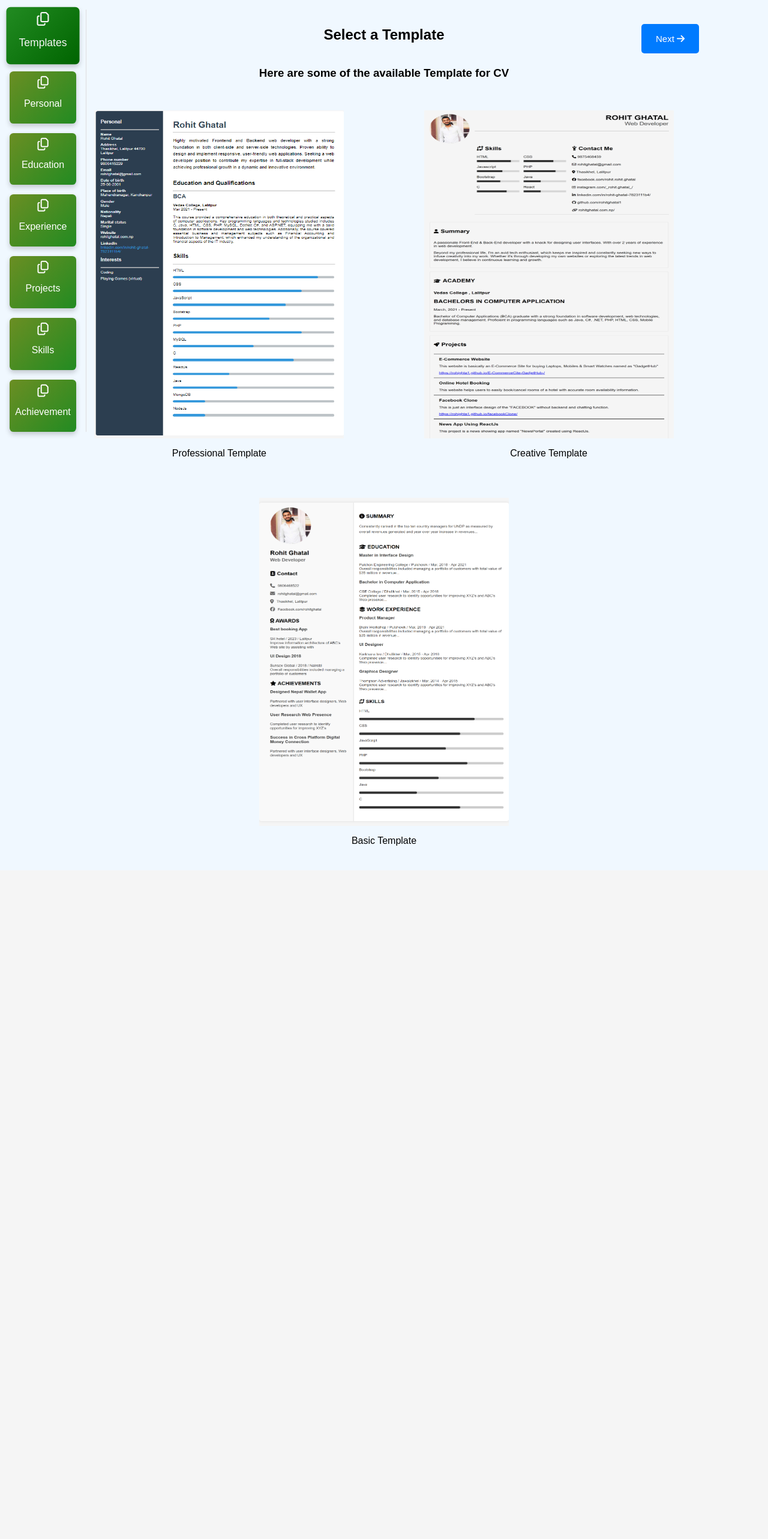
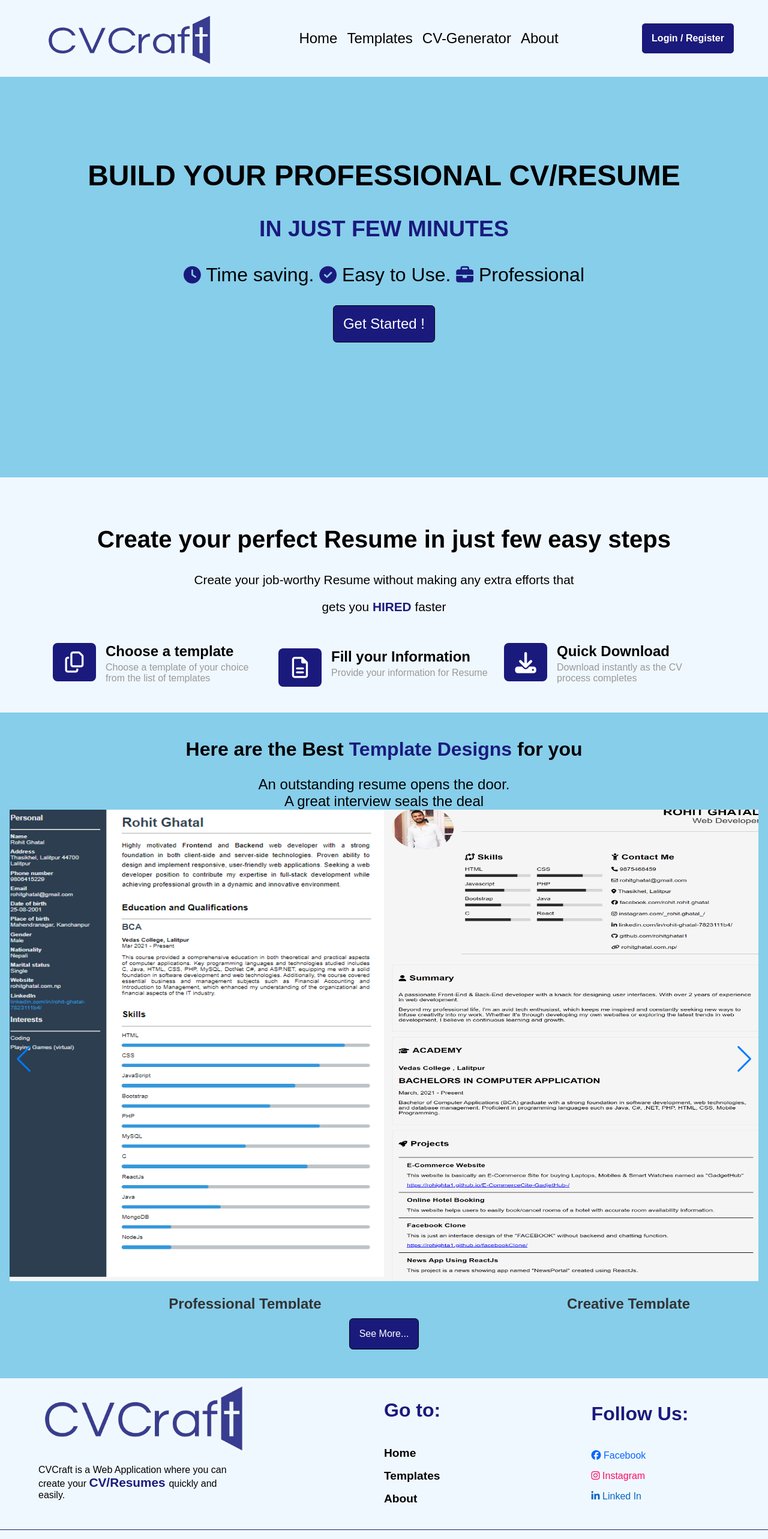
Before and after one commit to rohitghatal1/CVMaker-ReactJS, a React (Create React App) app: page / in a window 1280 px wide. Shown: the top 2566 px of the page at 60% size. Before the commit the page ends 1451 px from the top, so only its background shows below. Built offline with nearby package versions, Linux system fonts and the light colour scheme.

Commit message:
added style for template card and removed extra code

```diff
--- a/src/App.js
+++ b/src/App.js
@@ -23,11 +23,11 @@ function App() {
 
   return (
     <>
-      {/* <Navbar/>
+      <Navbar/>
       <HomeTab/>
       <Templates/>
-      <Footer/> */}
-      <CVgenerator/>
+      <Footer/>
+      {/* <CVgenerator/> */}
       {/* <CreativeTemplate/> */}
       {/* <BasicTemplate/> */}
     </>
--- a/src/components/Templates.js
+++ b/src/components/Templates.js
@@ -36,12 +36,6 @@ export default function Templates() {
             ))}
           </Swiper>
         </div>
-        {selectedTemplate && (
-          <div className="templatePreview">
-            <h2>Preview of Selected Template</h2>
-            <selectedTemplate data={{}} />
-          </div>
-        )}
         <button className="seeMoreTemplateBtn">See More...</button>
       </section>
     </div>
```
